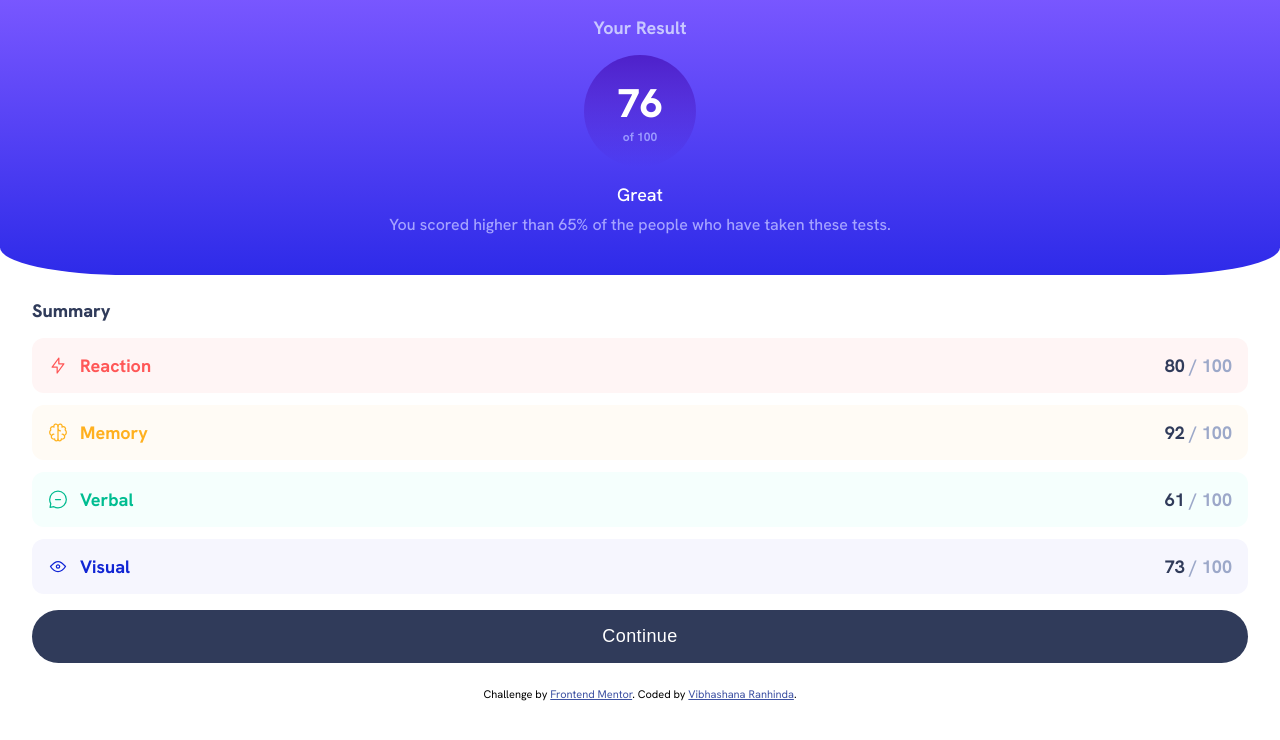
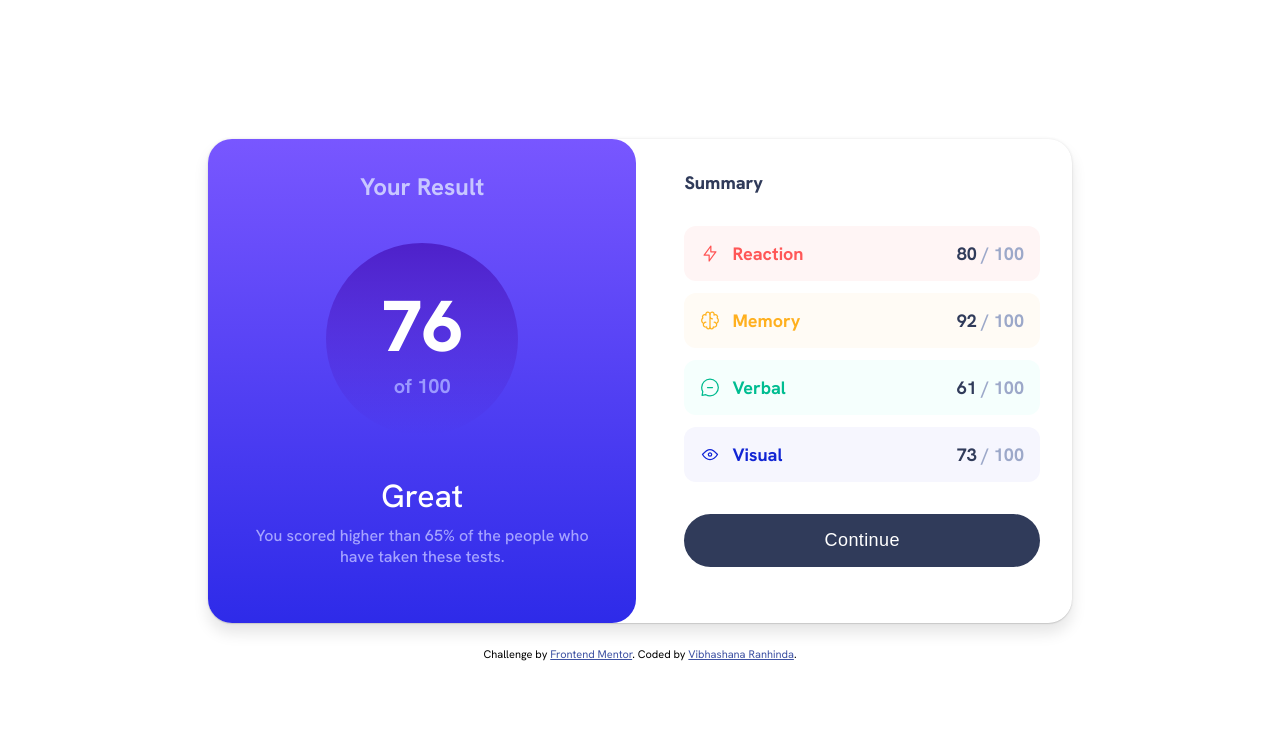
Before and after one commit to vibhashan/results-summary-component-main, a plain HTML site: page index.html in a window 1280 px wide. Drawn offline with Linux system fonts and the light colour scheme; a web font is replaced by a local one.

Commit message:
feat: Desktop design implemented

```diff
--- a/index.html
+++ b/index.html
@@ -13,6 +13,7 @@
     <title>Frontend Mentor | Results summary component</title>
   </head>
   <body>
+    <div id="container">
       <section id="section-one">
         <p id="section-one__title">Your Result</p>
 
@@ -38,7 +39,10 @@
             id="section-two__cards__reaction"
           >
             <div class="section-two__cards__title">
-            <img src="./assets/images/icon-reaction.svg" alt="reaction icon" />
+              <img
+                src="./assets/images/icon-reaction.svg"
+                alt="reaction icon"
+              />
               <p>Reaction</p>
             </div>
             <p class="section-two__cards__score">80<span> / 100</span></p>
@@ -83,6 +87,7 @@
 
         <button class="section-two__button"><p>Continue</p></button>
       </section>
+    </div>
 
     <div class="attribution">
       Challenge by
--- a/styles.css
+++ b/styles.css
@@ -28,6 +28,12 @@ body p {
 }
 
 /* Following a mobile-first approach. */
+
+#container {
+  display: flex;
+  flex-direction: column;
+  gap: 1.5rem;
+}
 
 #section-one {
   background: linear-gradient(hsl(252, 100%, 67%), hsl(241, 81%, 54%));
@@ -150,3 +156,57 @@ body p {
   background: linear-gradient(hsl(252, 100%, 67%), hsl(241, 81%, 54%));
   cursor: pointer;
 }
+
+/* For desktop sizes. */
+@media (min-width: 1200px) {
+  body {
+    height: 100vh;
+    gap: 1.5rem;
+    display: flex;
+    flex-direction: column;
+    justify-content: center;
+    align-items: center;
+  }
+
+  #container {
+    display: flex;
+    flex-direction: row;
+    border-radius: 1.5rem;
+    box-shadow: 0 0 3px 0 rgba(0, 0, 0, 0.1), 0 1px 1px 0 rgba(0, 0, 0, 0.1),
+      0 10px 15px 0 rgba(0, 0, 0, 0.1);
+    gap: 1rem;
+  }
+
+  #section-one {
+    border-radius: 1.5rem;
+    display: flex;
+    flex-direction: column;
+    gap: 1rem;
+    width: 100%;
+    padding-top: 2rem;
+    padding-bottom: 3.5rem;
+  }
+  #section-one__title {
+    font-size: 1.5rem;
+  }
+  #section-one__circle {
+    width: 12rem;
+    height: 12rem;
+  }
+  #section-one__circle p {
+    font-size: 4.5rem;
+  }
+  #section-one__circle span {
+    font-size: 1.25rem;
+  }
+  #section-one__bottom__title {
+    font-size: 2rem;
+  }
+
+  #section-two {
+    width: 100%;
+    gap: 2rem;
+    padding-top: 2rem;
+    padding-bottom: 3.5rem;
+  }
+}
```
Lines whose indentation alone changed are shown as unchanged.
